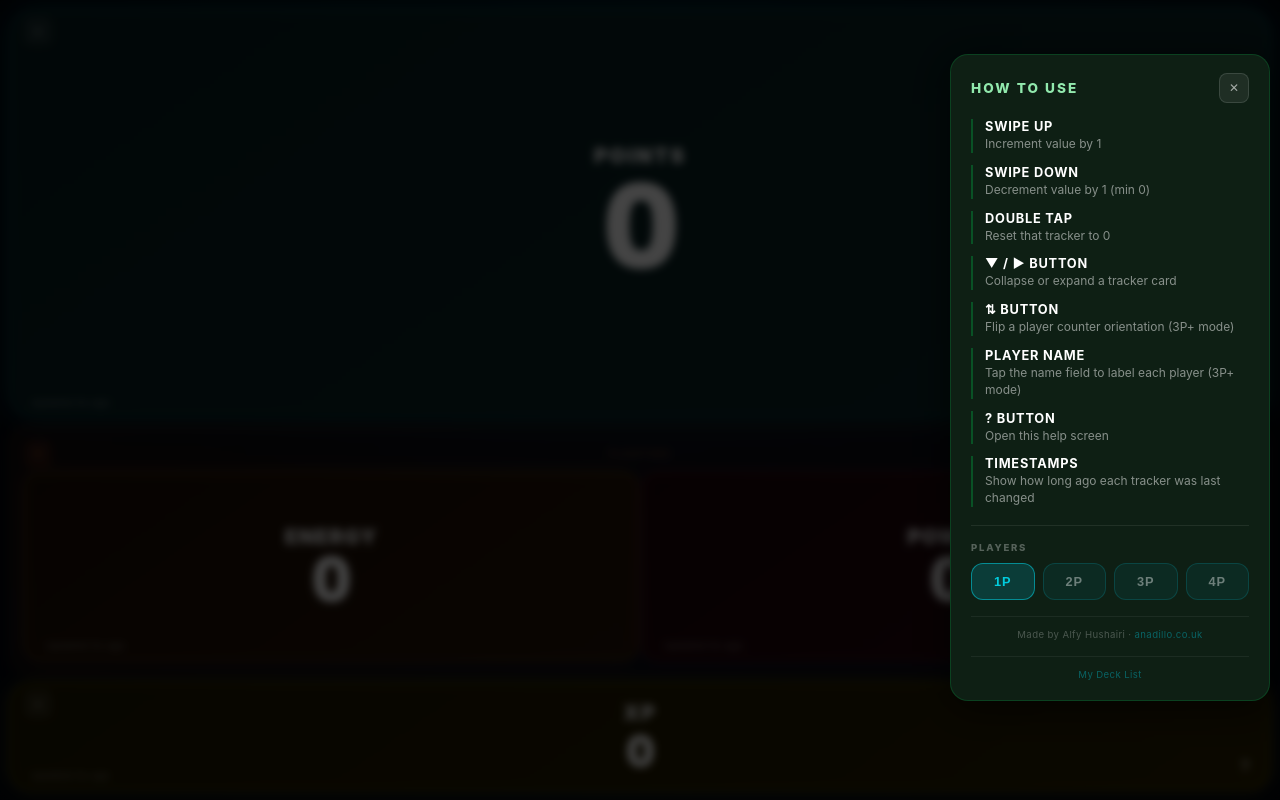
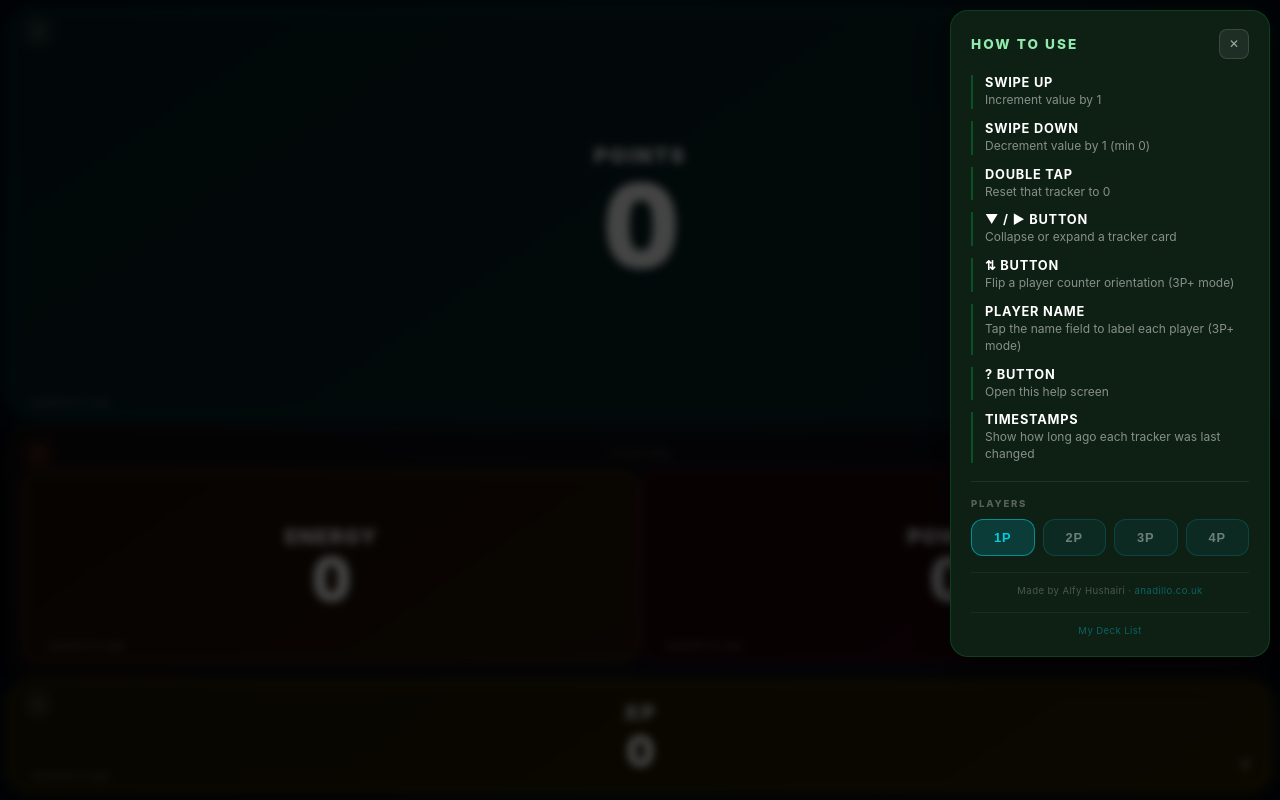
Before and after one commit to AlfyH/riftbound-tracker, a React (Vite) app in the folder riftbound-tracker/: page / in a window 1280 px wide. Both pictures are taken after a click on the button "Show help". Built offline with nearby package versions, Linux system fonts and the light colour scheme.

Commit message:
fixed help overlay styling

```diff
--- a/riftbound-tracker/src/components/HelpOverlay.css
+++ b/riftbound-tracker/src/components/HelpOverlay.css
@@ -17,7 +17,7 @@
   display: flex;
   align-items: flex-start;
   justify-content: flex-end;
-  padding: calc(env(safe-area-inset-top, 0px) + 54px) 10px 0;
+  padding: 10px 10px 0;
 }
 
 /* ── Panel ──────────────────────────────────────────────────────── */
```
